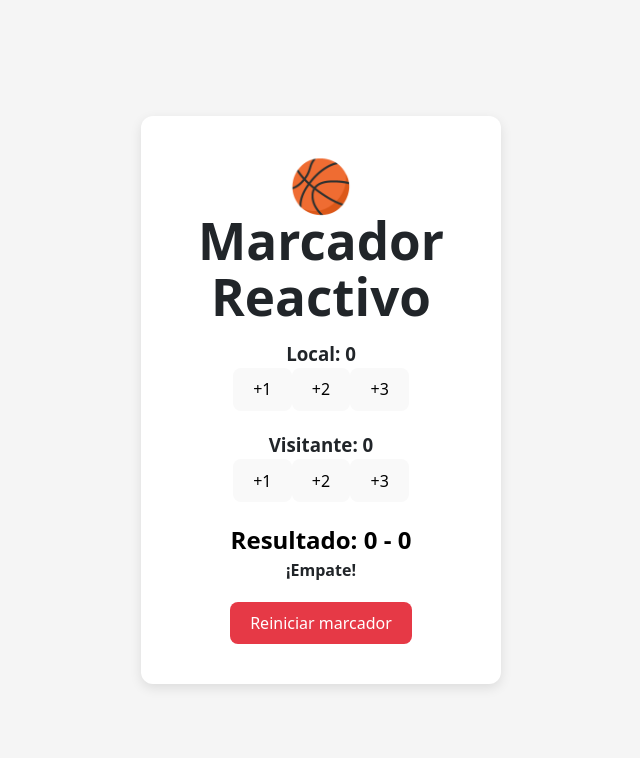
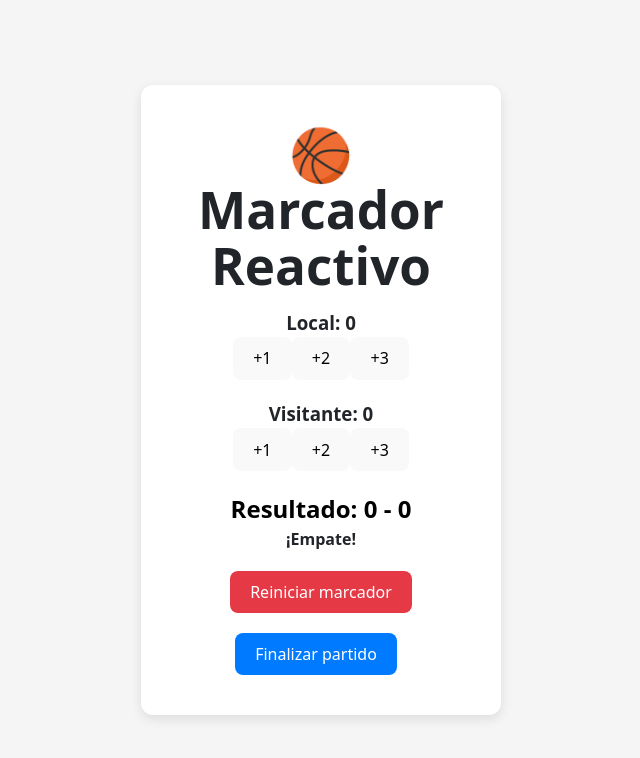
Before and after one commit to raulpra/DI, a React (Vite) app: page / in a window 1280 px wide. Shown: the top 758 px of the page, without its empty margins (319-959 px from the left). Built offline with nearby package versions, Linux system fonts and the light colour scheme.

Commit message:
Bóton finalizar partido

```diff
--- a/src/App.tsx
+++ b/src/App.tsx
@@ -3,9 +3,11 @@ import { useState } from "react";
 function App() {
   const [local, setLocal] = useState(0);
   const [visitante, setVisitante] = useState(0);
+  const [finalizado, setFinalizado] = useState<boolean>(false);
   const reiniciar = () => {
     setLocal(0);
     setVisitante(0);
+    setFinalizado(false);
   };
 
   return (
@@ -49,7 +51,8 @@ function App() {
 
           <h2
             style={{
-              color: "#000",
+              color: finalizado ? "#007BFF" : "#000",
+              transition: "color 0.3s ease",
             }}
           >
             Resultado: {local} - {visitante}
@@ -77,6 +80,22 @@ function App() {
           >
             Reiniciar marcador
           </button>
+          <div style={{ marginTop: "20px" }}>
+            <button
+              onClick={() => setFinalizado(true)}
+              style={{
+                backgroundColor: "#007BFF",
+                color: "white",
+                border: "none",
+                borderRadius: "8px",
+                padding: "10px 20px",
+                marginRight: "10px",
+                cursor: "pointer",
+              }}
+            >
+              Finalizar partido
+            </button>
+          </div>
         </div>
       </div>
     </>
```
